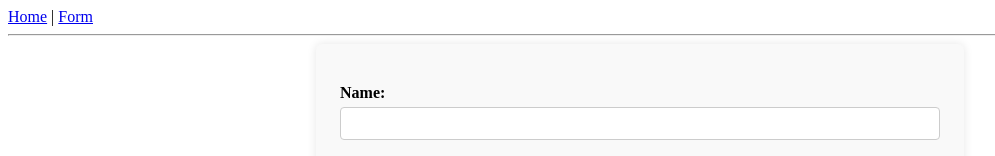
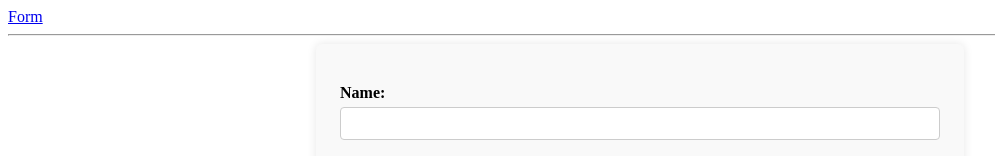
Before and after one commit to rahset01/angular-template-form, an Angular app: page /angular-template-form/form in a window 1280 px wide. Shown: the top 156 px of the page, without its empty margins (0-995 px from the left). Built offline with nearby package versions, Linux system fonts and the light colour scheme.

Commit message:
removed unnecessary code

```diff
--- a/src/app/app-routing.module.ts
+++ b/src/app/app-routing.module.ts
@@ -5,7 +5,6 @@ import { FormComponent } from './form/form.component';
 const routes: Routes = [
   // { path: '', component: HomeComponent },
   { path: 'form', component: FormComponent },
-  // add other routes here
 ];
 
 
--- a/src/app/app.component.html
+++ b/src/app/app.component.html
@@ -1,5 +1,5 @@
 <nav>
-  <a routerLink="/" routerLinkActive="active" [routerLinkActiveOptions]="{exact:true}">Home</a> |
+  <!-- <a routerLink="/" routerLinkActive="active" [routerLinkActiveOptions]="{exact:true}">Home</a> | -->
   <a routerLink="/form" routerLinkActive="active">Form</a>
 </nav>
 <hr>
--- a/src/app/form/form.component.html
+++ b/src/app/form/form.component.html
@@ -59,7 +59,7 @@
         required
         #terms="ngModel"
       />
-      I accept the <a href="/angular-template-form/form" target="_blank" rel="noopener">terms and conditions</a>
+      I accept the <a href="https://example.com/terms" target="_blank" rel="noopener">terms and conditions</a>
     </label>
   </div>
 
```
